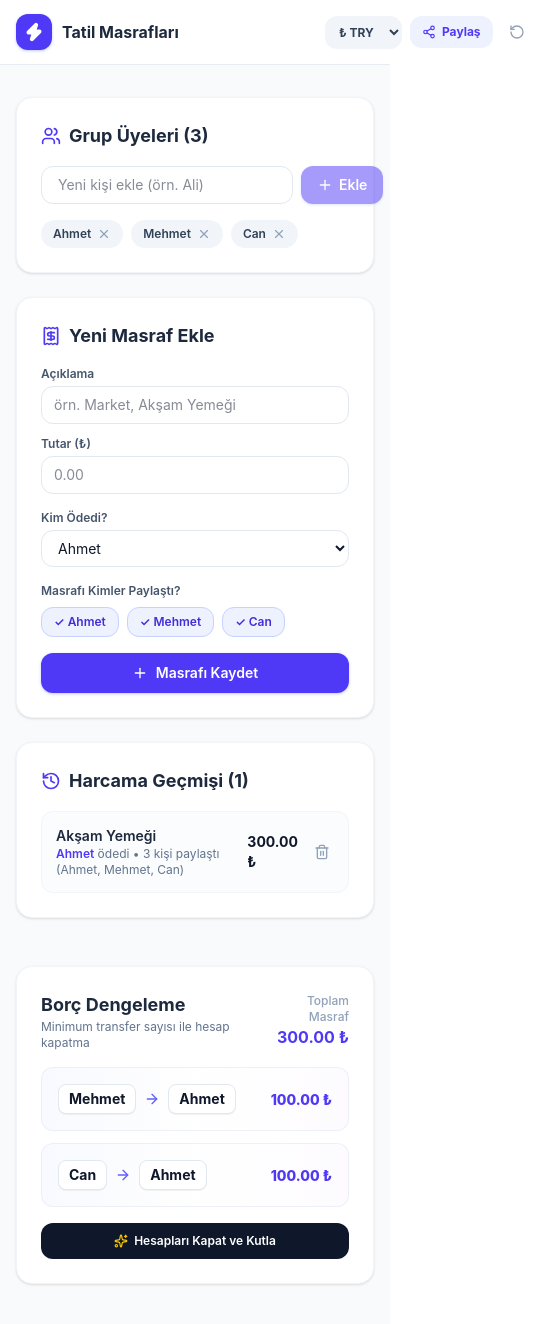
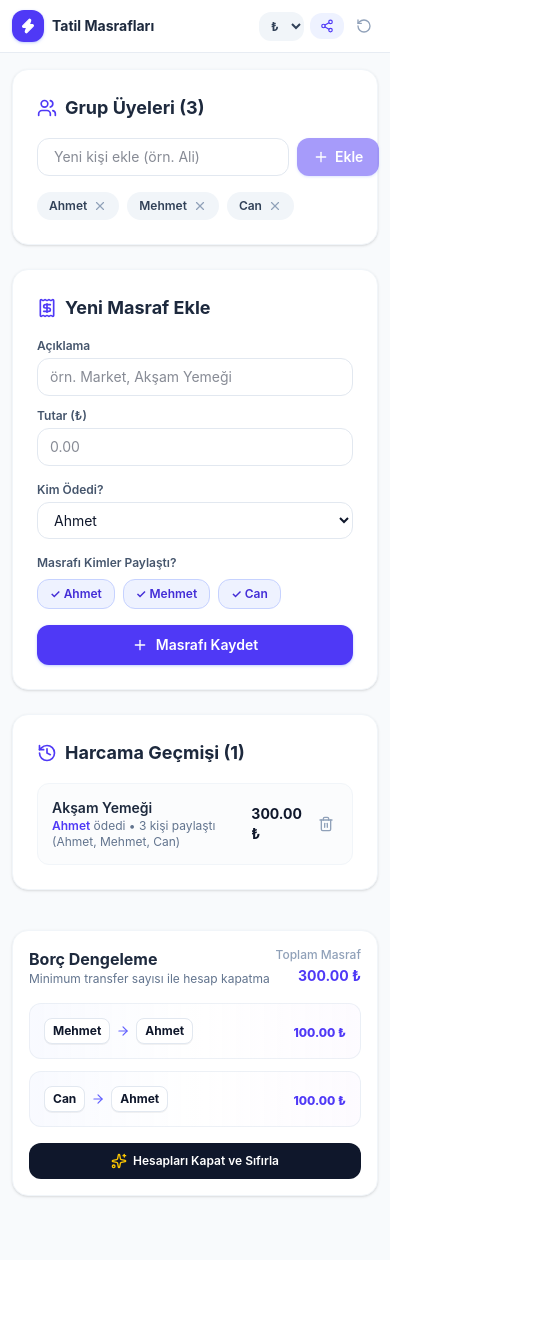
Before and after one commit to honorium119/denkle, a React (Vite) app: page / in a window 390 px wide. Shown: the top 1324 px of the page, 533 px wide, since content can reach past the window. After the commit the page ends 1260 px from the top, so only its background shows below. Built offline with nearby package versions, Linux system fonts and the light colour scheme.

Commit message:
fix: improve mobile responsiveness and implement settle debts clear action

```diff
--- a/src/App.tsx
+++ b/src/App.tsx
@@ -16,40 +16,41 @@ export default function App() {
   }, [checkUrlForData]);
 
   return (
-    <div className="min-h-screen bg-slate-50 text-slate-900 pb-16">
+    <div className="min-h-screen bg-slate-50 text-slate-900 pb-16 overflow-x-hidden">
       {/* Header */}
       <header className="bg-white border-b border-slate-200/80 sticky top-0 z-40">
-        <div className="max-w-4xl mx-auto px-4 py-3.5 flex items-center justify-between">
-          <div className="flex items-center gap-2.5">
-            <div className="w-9 h-9 bg-indigo-600 text-white rounded-xl flex items-center justify-center font-black shadow-sm shadow-indigo-200">
-              <Zap className="w-5 h-5 fill-current" />
+        <div className="max-w-4xl mx-auto px-3 sm:px-4 py-2.5 sm:py-3.5 flex items-center justify-between gap-2">
+          {/* Logo & Grup Adı */}
+          <div className="flex items-center gap-2 min-w-0 flex-1">
+            <div className="w-8 h-8 sm:w-9 sm:h-9 bg-indigo-600 text-white rounded-xl flex items-center justify-center shrink-0 shadow-sm shadow-indigo-200">
+              <Zap className="w-4 h-4 sm:w-5 sm:h-5 fill-current" />
             </div>
-            <div>
-              <input
-                type="text"
-                value={groupName}
-                onChange={(e) => setGroupName(e.target.value)}
-                className="font-bold text-slate-800 text-base sm:text-lg focus:outline-none border-b border-transparent hover:border-slate-300 focus:border-indigo-500 transition"
-              />
-            </div>
+            <input
+              type="text"
+              value={groupName}
+              onChange={(e) => setGroupName(e.target.value)}
+              className="font-bold text-slate-800 text-sm sm:text-base focus:outline-none border-b border-transparent hover:border-slate-300 focus:border-indigo-500 transition w-full truncate"
+              placeholder="Grup Adı"
+            />
           </div>
 
-          <div className="flex items-center gap-2">
+          {/* Aksiyon Butonları */}
+          <div className="flex items-center gap-1.5 sm:gap-2 shrink-0">
             <select
               value={currency}
               onChange={(e) => setCurrency(e.target.value)}
-              className="text-xs font-bold bg-slate-100 border-none rounded-xl px-2.5 py-2 text-slate-700 focus:ring-0 cursor-pointer"
+              className="text-xs font-bold bg-slate-100 border-none rounded-xl px-2 py-1.5 sm:px-2.5 sm:py-2 text-slate-700 focus:ring-0 cursor-pointer"
             >
-              <option value="₺">₺ TRY</option>
-              <option value="$">$ USD</option>
-              <option value="€">€ EUR</option>
+              <option value="₺">₺</option>
+              <option value="$">$</option>
+              <option value="€">€</option>
             </select>
 
             <button
               onClick={() => setIsShareOpen(true)}
-              className="px-3 py-2 bg-indigo-50 text-indigo-600 hover:bg-indigo-100 rounded-xl text-xs font-bold flex items-center gap-1.5 transition"
+              className="px-2.5 py-1.5 sm:px-3 sm:py-2 bg-indigo-50 text-indigo-600 hover:bg-indigo-100 rounded-xl text-xs font-bold flex items-center gap-1 transition"
             >
-              <Share2 className="w-3.5 h-3.5" /> Paylaş
+              <Share2 className="w-3.5 h-3.5" /> <span className="hidden sm:inline">Paylaş</span>
             </button>
 
             <button
@@ -58,7 +59,7 @@ export default function App() {
                   resetGroup();
                 }
               }}
-              className="p-2 text-slate-400 hover:text-red-600 rounded-xl hover:bg-red-50 transition"
+              className="p-1.5 sm:p-2 text-slate-400 hover:text-red-600 rounded-xl hover:bg-red-50 transition"
               title="Grubu Sıfırla"
             >
               <RotateCcw className="w-4 h-4" />
@@ -68,8 +69,8 @@ export default function App() {
       </header>
 
       {/* Main Content */}
-      <main className="max-w-4xl mx-auto px-4 pt-8">
-        <div className="grid grid-cols-1 lg:grid-cols-12 gap-6">
+      <main className="max-w-4xl mx-auto px-3 sm:px-4 pt-4 sm:pt-8">
+        <div className="grid grid-cols-1 lg:grid-cols-12 gap-4 sm:gap-6">
           {/* Sol Kolon: Üye ve Masraf Yönetimi */}
           <div className="lg:col-span-7">
             <MemberManager />
@@ -79,7 +80,7 @@ export default function App() {
 
           {/* Sağ Kolon: Borç Çözüm Vitrini */}
           <div className="lg:col-span-5">
-            <div className="sticky top-24">
+            <div className="lg:sticky lg:top-24">
               <SettlementView />
             </div>
           </div>
--- a/src/components/SettlementView.tsx
+++ b/src/components/SettlementView.tsx
@@ -5,35 +5,38 @@ import { useGroupStore } from '../hooks/useGroupStore';
 import { calculateSettlements } from '../utils/settleDebts';
 
 export const SettlementView: React.FC = () => {
-  const { members, expenses, currency } = useGroupStore();
+  const { members, expenses, currency, clearExpenses } = useGroupStore();
   const settlements = calculateSettlements(members, expenses);
   const totalAmount = expenses.reduce((acc, curr) => acc + curr.amount, 0);
 
-  const triggerCelebration = () => {
-    confetti({
-      particleCount: 80,
-      spread: 70,
-      origin: { y: 0.6 },
-    });
+  const handleSettleAndClose = () => {
+    if (window.confirm('Tüm para transferlerinin yapıldığını onaylıyor musunuz? Masraf listesi sıfırlanacak ve hesap kapatılacaktır.')) {
+      confetti({
+        particleCount: 120,
+        spread: 80,
+        origin: { y: 0.6 },
+      });
+      clearExpenses();
+    }
   };
 
   return (
-    <div className="bg-white rounded-2xl p-6 shadow-sm border border-slate-100">
+    <div className="bg-white rounded-2xl p-4 sm:p-6 shadow-sm border border-slate-100">
       <div className="flex items-center justify-between mb-4">
         <div>
-          <h2 className="text-lg font-bold text-slate-800">Borç Dengeleme</h2>
+          <h2 className="text-base sm:text-lg font-bold text-slate-800">Borç Dengeleme</h2>
           <p className="text-xs text-slate-500">Minimum transfer sayısı ile hesap kapatma</p>
         </div>
         <div className="text-right">
           <span className="text-xs text-slate-400 block font-medium">Toplam Masraf</span>
-          <span className="text-base font-bold text-indigo-600">
+          <span className="text-sm sm:text-base font-bold text-indigo-600">
             {totalAmount.toFixed(2)} {currency}
           </span>
         </div>
       </div>
 
       {settlements.length === 0 ? (
-        <div className="text-center py-8 bg-emerald-50/50 rounded-2xl border border-emerald-100">
+        <div className="text-center py-6 sm:py-8 bg-emerald-50/50 rounded-2xl border border-emerald-100">
           <CheckCircle2 className="w-10 h-10 text-emerald-500 mx-auto mb-2" />
           <h3 className="text-sm font-bold text-emerald-800">Hesaplar Tamamen Dengede!</h3>
           <p className="text-xs text-emerald-600 mt-1">Kimsenin kimseye borcu kalmadı.</p>
@@ -43,19 +46,19 @@ export const SettlementView: React.FC = () => {
           {settlements.map((tx, index) => (
             <div
               key={index}
-              className="flex items-center justify-between p-4 rounded-xl bg-gradient-to-r from-indigo-50/40 via-white to-purple-50/40 border border-slate-200/60"
+              className="flex items-center justify-between p-3.5 rounded-xl bg-gradient-to-r from-indigo-50/40 via-white to-purple-50/40 border border-slate-200/60"
             >
-              <div className="flex items-center gap-2 text-sm font-medium text-slate-700">
-                <span className="font-bold text-slate-900 bg-white px-2.5 py-1 rounded-lg border border-slate-200 shadow-2xs">
+              <div className="flex items-center gap-1.5 sm:gap-2 text-xs sm:text-sm font-medium text-slate-700 min-w-0">
+                <span className="font-bold text-slate-900 bg-white px-2 py-1 rounded-lg border border-slate-200 shadow-2xs truncate max-w-[90px] sm:max-w-none">
                   {tx.from}
                 </span>
-                <ArrowRight className="w-4 h-4 text-indigo-500" />
-                <span className="font-bold text-slate-900 bg-white px-2.5 py-1 rounded-lg border border-slate-200 shadow-2xs">
+                <ArrowRight className="w-3.5 h-3.5 text-indigo-500 shrink-0" />
+                <span className="font-bold text-slate-900 bg-white px-2 py-1 rounded-lg border border-slate-200 shadow-2xs truncate max-w-[90px] sm:max-w-none">
                   {tx.to}
                 </span>
               </div>
-              <div className="text-right">
-                <span className="text-sm font-extrabold text-indigo-600">
+              <div className="text-right pl-2 shrink-0">
+                <span className="text-xs sm:text-sm font-extrabold text-indigo-600">
                   {tx.amount.toFixed(2)} {currency}
                 </span>
               </div>
@@ -63,10 +66,10 @@ export const SettlementView: React.FC = () => {
           ))}
 
           <button
-            onClick={triggerCelebration}
-            className="w-full mt-4 py-2.5 bg-slate-900 hover:bg-black text-white text-xs font-semibold rounded-xl flex items-center justify-center gap-1.5 transition"
+            onClick={handleSettleAndClose}
+            className="w-full mt-4 py-2.5 sm:py-3 bg-slate-900 hover:bg-black text-white text-xs sm:text-sm font-semibold rounded-xl flex items-center justify-center gap-1.5 transition active:scale-[0.98]"
           >
-            <Sparkles className="w-3.5 h-3.5 text-yellow-400" /> Hesapları Kapat ve Kutla
+            <Sparkles className="w-4 h-4 text-yellow-400" /> Hesapları Kapat ve Sıfırla
           </button>
         </div>
       )}
--- a/src/hooks/useGroupStore.ts
+++ b/src/hooks/useGroupStore.ts
@@ -1,7 +1,7 @@
 import { create } from 'zustand';
 import { persist } from 'zustand/middleware';
 import type { Expense } from '../utils/settleDebts';
-import { type ShareableGroupData, decodeGroupData } from '../utils/urlState';
+import { decodeGroupData, type ShareableGroupData } from '../utils/urlState';
 
 interface GroupState {
   groupName: string;
@@ -9,13 +9,14 @@ interface GroupState {
   members: string[];
   expenses: Expense[];
 
-  // Eylemler (Actions)
+  // Eylemler
   setGroupName: (name: string) => void;
   setCurrency: (currency: string) => void;
   addMember: (name: string) => void;
   removeMember: (name: string) => void;
   addExpense: (expense: Omit<Expense, 'id'>) => void;
   deleteExpense: (id: string) => void;
+  clearExpenses: () => void; // Yeni eklendi
   resetGroup: () => void;
   loadFromData: (data: ShareableGroupData) => void;
   checkUrlForData: () => boolean;
@@ -53,7 +54,6 @@ export const useGroupStore = create<GroupState>()(
         const { members, expenses } = get();
         set({
           members: members.filter((m) => m !== name),
-          // Üye silinirse onun ödediği veya katıldığı harcamaları da güncelle
           expenses: expenses
             .filter((e) => e.payer !== name)
             .map((e) => ({
@@ -77,6 +77,11 @@ export const useGroupStore = create<GroupState>()(
         set((state) => ({
           expenses: state.expenses.filter((e) => e.id !== id),
         }));
+      },
+
+      clearExpenses: () => {
+        set({ expenses: [] });
+        window.location.hash = '';
       },
 
       resetGroup: () => {
@@ -112,7 +117,7 @@ export const useGroupStore = create<GroupState>()(
       },
     }),
     {
-      name: 'fairsplit-storage', // Tarayıcı local storage anahtarı
+      name: 'fairsplit-storage',
     }
   )
 );
```
